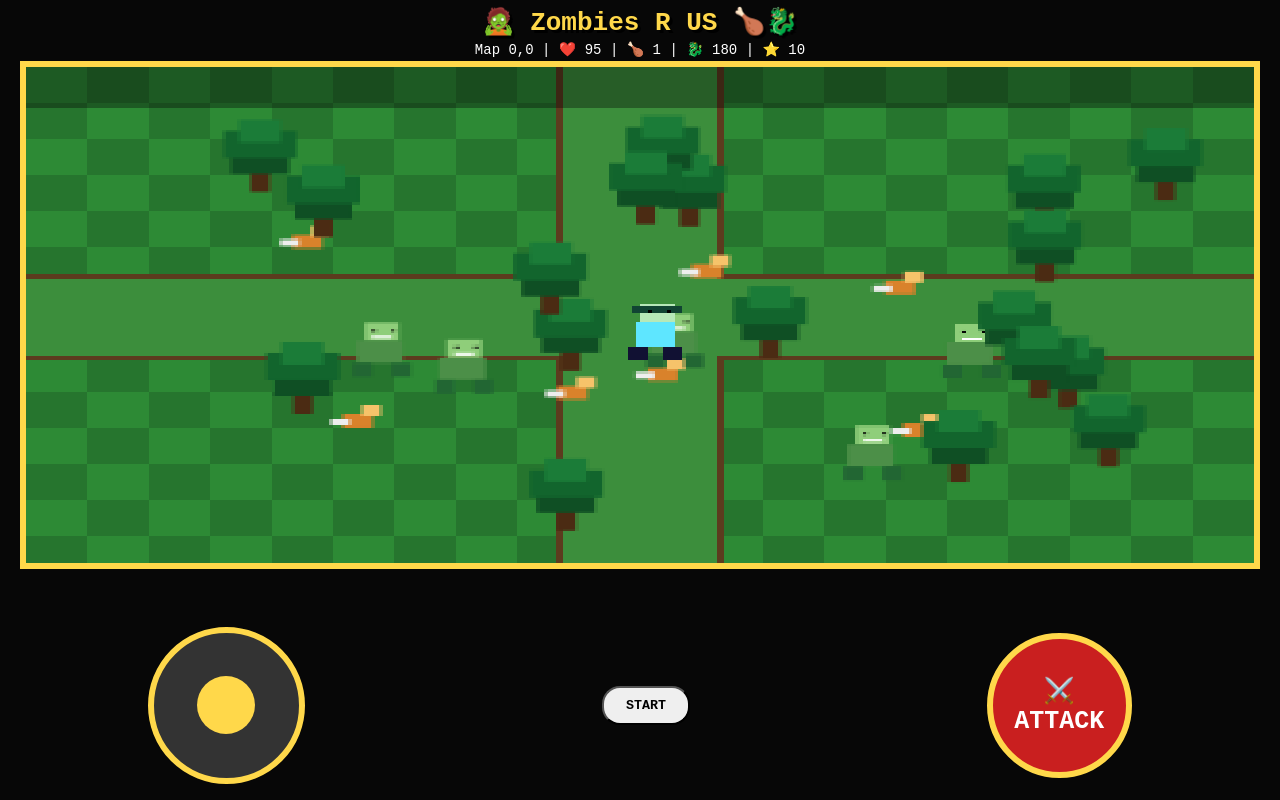
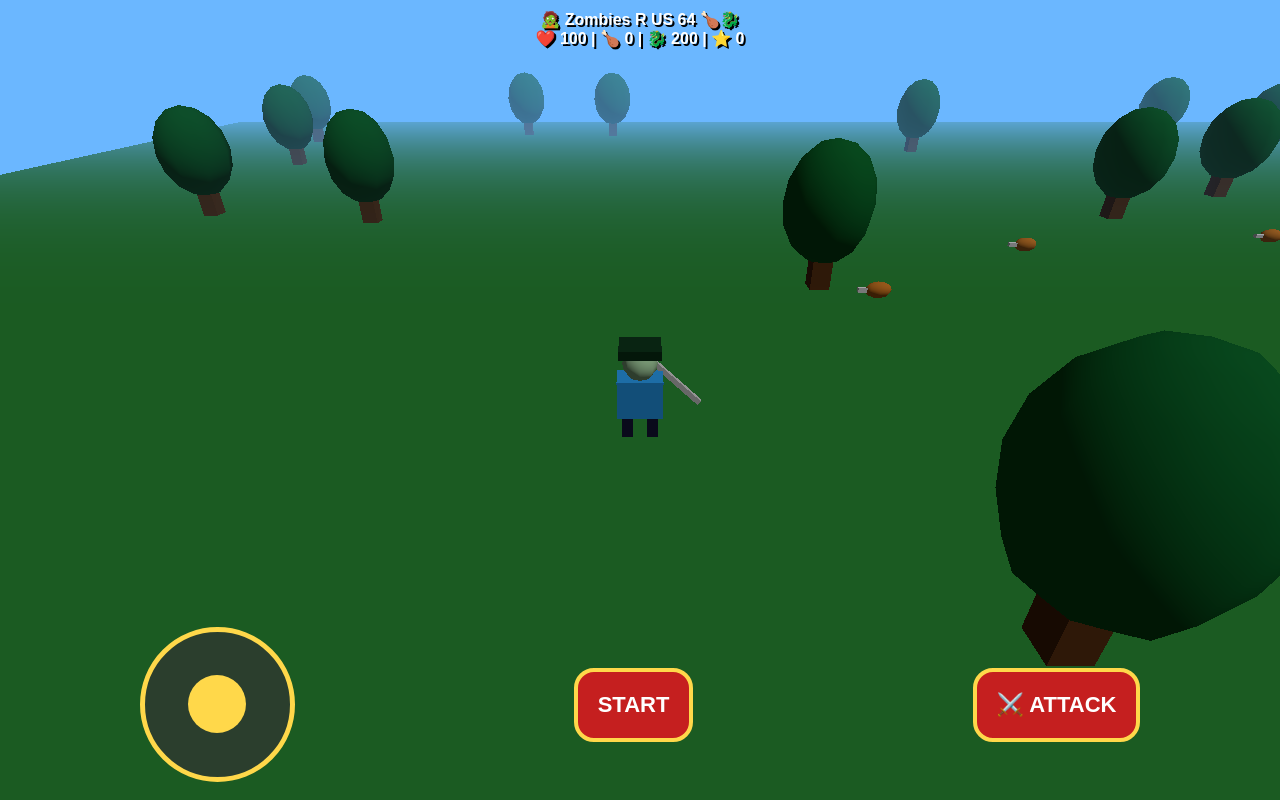
Before and after one commit to jhenderson1517-sudo/Zombies-r-us, a plain HTML site: page index.html in a window 1280 px wide. Drawn offline with nearby package versions, Linux system fonts and the light colour scheme; animation ran at ten frames a second.

Commit message:
Update title and styles for Zombies R US 3D

```diff
--- a/index.html
+++ b/index.html
@@ -2,136 +2,175 @@
 <html>
 <head>
 <meta name="viewport" content="width=device-width, initial-scale=1.0, user-scalable=no">
-<title>Zombies R US</title>
+<title>Zombies R US 3D</title>
 <style>
-body{margin:0;background:#070707;color:white;font-family:monospace;text-align:center;overflow:hidden;touch-action:none}
-h1{margin:6px 0 2px;color:#ffd84a;font-size:26px;text-shadow:3px 3px #000}
-#hud{font-size:14px;margin:3px;color:white}
-canvas{image-rendering:pixelated;background:#247c32;border:6px solid #ffd84a;width:96vw;height:62vh}
-#ui{position:fixed;bottom:16px;width:100%;display:flex;justify-content:space-around;align-items:center}
-#joy{width:145px;height:145px;border-radius:50%;background:#333;border:6px solid #ffd84a;position:relative;touch-action:none}
+body{margin:0;overflow:hidden;background:#000;font-family:Arial;color:white;touch-action:none}
+#hud{position:fixed;top:10px;left:0;width:100%;text-align:center;z-index:10;font-weight:bold;text-shadow:2px 2px #000}
+#ui{position:fixed;bottom:18px;width:100%;display:flex;justify-content:space-around;align-items:center;z-index:10}
+#joy{width:145px;height:145px;border-radius:50%;background:rgba(50,50,50,.7);border:5px solid #ffd84a;position:relative}
 #knob{width:58px;height:58px;border-radius:50%;background:#ffd84a;position:absolute;left:43px;top:43px}
-#attack{width:145px;height:145px;border-radius:50%;background:#c91f1f;color:white;border:6px solid #ffd84a;font-size:25px;font-family:monospace;font-weight:bold;touch-action:none}
-#start{padding:10px 22px;border-radius:18px;font-family:monospace;font-weight:bold}
+button{font-size:22px;font-weight:bold;border-radius:20px;border:4px solid #ffd84a;background:#c51f1f;color:white;padding:20px}
 </style>
 </head>
 <body>
 
-<h1>🧟 Zombies R US 🍗🐉</h1>
-<div id="hud">Loading...</div>
-<canvas id="game" width="320" height="220"></canvas>
+<div id="hud">🧟 Zombies R US 64 🍗🐉<br><span id="stats">Loading...</span></div>
 
 <div id="ui">
   <div id="joy"><div id="knob"></div></div>
-  <button id="start">START</button>
+  <button onclick="newGame()">START</button>
   <button id="attack">⚔️ ATTACK</button>
 </div>
 
+<script src="https://cdn.jsdelivr.net/npm/three@0.158.0/build/three.min.js"></script>
+
 <script>
-const canvas=document.getElementById("game");
-const ctx=canvas.getContext("2d");
-const hud=document.getElementById("hud");
+let scene,camera,renderer,player,dragon,sword;
+let zombies=[],chickens=[],trees=[],fireballs=[];
+let joyX=0,joyY=0,health=100,chicken=0,dragonHP=200,score=0,playing=false;
+const stats=document.getElementById("stats");
 const joy=document.getElementById("joy");
 const knob=document.getElementById("knob");
-const attackBtn=document.getElementById("attack");
 
-let player,dragon,chickens=[],zombies=[],fireballs=[],particles=[],trees=[];
-let joyX=0,joyY=0,playing=false,score=0;
-let sceneX=0,sceneY=0;
+init();
+newGame();
+animate();
+
+function init(){
+ scene=new THREE.Scene();
+ scene.background=new THREE.Color(0x6bb7ff);
+ scene.fog=new THREE.Fog(0x6bb7ff,20,85);
+
+ camera=new THREE.PerspectiveCamera(65,innerWidth/innerHeight,.1,1000);
+ renderer=new THREE.WebGLRenderer({antialias:false});
+ renderer.setSize(innerWidth,innerHeight);
+ renderer.setPixelRatio(1);
+ document.body.appendChild(renderer.domElement);
+
+ const sun=new THREE.DirectionalLight(0xffffff,1.2);
+ sun.position.set(10,20,8);
+ scene.add(sun);
+ scene.add(new THREE.AmbientLight(0x777777));
+
+ const ground=new THREE.Mesh(
+  new THREE.PlaneGeometry(120,120,16,16),
+  new THREE.MeshLambertMaterial({color:0x2f8f3a})
+ );
+ ground.rotation.x=-Math.PI/2;
+ scene.add(ground);
+
+ for(let i=0;i<35;i++) makeTree(Math.random()*100-50,Math.random()*100-50);
+}
+
+function box(w,h,d,color){
+ return new THREE.Mesh(
+  new THREE.BoxGeometry(w,h,d),
+  new THREE.MeshLambertMaterial({color})
+ );
+}
+
+function sphere(r,color){
+ return new THREE.Mesh(
+  new THREE.SphereGeometry(r,8,8),
+  new THREE.MeshLambertMaterial({color})
+ );
+}
+
+function groupPlayer(x,z){
+ const g=new THREE.Group();
+ const body=box(1,.9,.6,0x33aaff); body.position.y=1.15; g.add(body);
+ const head=sphere(.38,0xb7e5b2); head.position.y=1.9; g.add(head);
+ const hat=box(.9,.2,.75,0x143d22); hat.position.y=2.25; g.add(hat);
+ const l1=box(.25,.7,.25,0x222244); l1.position.set(-.28,.45,0); g.add(l1);
+ const l2=box(.25,.7,.25,0x222244); l2.position.set(.28,.45,0); g.add(l2);
+ sword=box(.12,1.5,.12,0xdedede); sword.position.set(.8,1.3,-.3); sword.rotation.z=.8; g.add(sword);
+ g.position.set(x,0,z);
+ scene.add(g);
+ return g;
+}
+
+function groupZombie(x,z){
+ const g=new THREE.Group();
+ const body=box(1,.9,.6,0x3f8f44); body.position.y=1.05; g.add(body);
+ const head=sphere(.35,0x8fd47a); head.position.y=1.75; g.add(head);
+ const arm1=box(.25,.75,.25,0x6fbf62); arm1.position.set(-.7,1.1,-.2); arm1.rotation.z=.7; g.add(arm1);
+ const arm2=box(.25,.75,.25,0x6fbf62); arm2.position.set(.7,1.1,-.2); arm2.rotation.z=-.7; g.add(arm2);
+ const leg1=box(.25,.65,.25,0x254422); leg1.position.set(-.25,.35,0); g.add(leg1);
+ const leg2=box(.25,.65,.25,0x254422); leg2.position.set(.25,.35,0); g.add(leg2);
+ g.position.set(x,0,z);
+ scene.add(g);
+ return g;
+}
+
+function makeDragon(x,z){
+ const g=new THREE.Group();
+ const body=box(3,1.5,2,0x991818); body.position.y=1.3; g.add(body);
+ const head=box(1.6,1.2,1.4,0xc02020); head.position.set(2.2,1.7,0); g.add(head);
+ const wing1=box(.2,1.8,2.5,0x6e1111); wing1.position.set(-.7,2,.9); wing1.rotation.z=.7; g.add(wing1);
+ const wing2=box(.2,1.8,2.5,0x6e1111); wing2.position.set(-.7,2,-.9); wing2.rotation.z=.7; g.add(wing2);
+ const horn1=box(.2,.7,.2,0xffd84a); horn1.position.set(2.4,2.55,.35); g.add(horn1);
+ const horn2=box(.2,.7,.2,0xffd84a); horn2.position.set(2.4,2.55,-.35); g.add(horn2);
+ g.position.set(x,0,z);
+ scene.add(g);
+ return g;
+}
+
+function makeChicken(x,z){
+ const g=new THREE.Group();
+ const meat=sphere(.35,0xd9822b); meat.scale.set(1.3,.8,.8); meat.position.y=.45; g.add(meat);
+ const bone=box(.5,.15,.15,0xffffff); bone.position.set(-.45,.45,0); g.add(bone);
+ g.position.set(x,0,z);
+ scene.add(g);
+ return g;
+}
+
+function makeTree(x,z){
+ const trunk=box(.7,2,.7,0x6b3f1d); trunk.position.set(x,1,z); scene.add(trunk);
+ const leaves=sphere(1.6,0x116b2f); leaves.scale.set(1,1.3,1); leaves.position.set(x,3,z); scene.add(leaves);
+ trees.push(trunk,leaves);
+}
 
 function newGame(){
-  sceneX=0; sceneY=0;
-  player={x:155,y:105,w:18,h:24,hp:100,chicken:0,cool:0,swing:0,faceX:1,faceY:0};
-  dragon={x:238,y:82,w:48,h:48,hp:180,max:180,cool:0};
-  score=0; playing=true;
-  loadScene();
-}
+ zombies.forEach(o=>scene.remove(o));
+ chickens.forEach(o=>scene.remove(o));
+ fireballs.forEach(o=>scene.remove(o));
+ if(player)scene.remove(player);
+ if(dragon)scene.remove(dragon);
 
-function loadScene(){
-  chickens=[];zombies=[];fireballs=[];particles=[];trees=[];
+ zombies=[]; chickens=[]; fireballs=[];
+ health=100; chicken=0; dragonHP=200; score=0; playing=true;
 
-  for(let i=0;i<18;i++){
-    trees.push({x:10+Math.random()*290,y:25+Math.random()*165,w:18,h:26});
-  }
+ player=groupPlayer(-18,0);
+ dragon=makeDragon(25,0);
 
-  for(let i=0;i<8;i++){
-    chickens.push({x:30+Math.random()*240,y:35+Math.random()*140,w:14,h:12});
-  }
-
-  let zombieCount=5+Math.abs(sceneX)+Math.abs(sceneY);
-  for(let i=0;i<zombieCount;i++){
-    zombies.push({x:40+Math.random()*230,y:35+Math.random()*145,w:18,h:24,s:.35+Math.random()*.22,cool:0});
-  }
-
-  if(sceneX===2 && sceneY===1){
-    dragon.x=238;dragon.y=82;
-  }
-}
-
-function addChicken(){
-  chickens.push({x:30+Math.random()*240,y:35+Math.random()*140,w:14,h:12});
-}
-
-function hit(a,b){
- return a.x<b.x+b.w&&a.x+a.w>b.x&&a.y<b.y+b.h&&a.y+a.h>b.y;
-}
-
-function blocked(nx,ny){
-  let temp={x:nx,y:ny,w:player.w,h:player.h};
-  for(let t of trees){
-    if(hit(temp,{x:t.x+2,y:t.y+10,w:t.w-4,h:t.h-10})) return true;
-  }
-  return false;
-}
-
-function boom(x,y,color){
- for(let i=0;i<12;i++){
-   particles.push({x,y,vx:-1.3+Math.random()*2.6,vy:-1.3+Math.random()*2.6,life:25,c:color});
- }
+ for(let i=0;i<12;i++) chickens.push(makeChicken(Math.random()*35-15,Math.random()*35-17));
+ for(let i=0;i<8;i++) zombies.push(groupZombie(Math.random()*35-5,Math.random()*35-17));
 }
 
 function attack(){
- if(!playing||player.cool>0)return;
-
- player.cool=16;
- player.swing=10;
-
- let swordX=player.x+9+player.faceX*24;
- let swordY=player.y+12+player.faceY*24;
+ if(!playing)return;
+ sword.rotation.z=-1.2;
+ setTimeout(()=>sword.rotation.z=.8,120);
 
  zombies=zombies.filter(z=>{
-   let d=Math.hypot(swordX-(z.x+9),swordY-(z.y+12));
-   if(d<28){
-     score+=20;
-     boom(z.x,z.y,"#b6ff7a");
-     return false;
+  if(player.position.distanceTo(z.position)<3){
+   scene.remove(z); score+=25; return false;
   }
   return true;
  });
 
- if(sceneX===2 && sceneY===1){
-   let d=Math.hypot(swordX-(dragon.x+24),swordY-(dragon.y+24));
-   if(d<60){
-     dragon.hp-=16;
-     score+=35;
-     boom(dragon.x+24,dragon.y+24,"#ffd84a");
-     if(dragon.hp<=0){
-       playing=false;
-       hud.innerHTML="🏆 VICTORY! Dragon defeated!";
+ if(player.position.distanceTo(dragon.position)<5){
+  dragonHP-=20; score+=50;
+  dragon.scale.setScalar(1+Math.max(0,dragonHP)/400);
+  if(dragonHP<=0){playing=false;stats.innerText="🏆 Dragon defeated!";}
  }
 }
- }
-}
+document.getElementById("attack").addEventListener("touchstart",e=>{e.preventDefault();attack()},{passive:false});
+document.getElementById("attack").addEventListener("click",attack);
 
-document.getElementById("start").onclick=newGame;
-
-attackBtn.addEventListener("touchstart",e=>{e.preventDefault();attack();},{passive:false});
-attackBtn.addEventListener("mousedown",e=>{e.preventDefault();attack();});
-
-function moveJoy(e){
+function joystick(e){
  e.preventDefault();
- const t=e.touches?e.touches[0]:e;
- const r=joy.getBoundingClientRect();
+ const t=e.touches[0],r=joy.getBoundingClientRect();
  const cx=r.left+r.width/2,cy=r.top+r.height/2;
  let dx=t.clientX-cx,dy=t.clientY-cy;
  let dist=Math.min(48,Math.hypot(dx,dy));
@@ -141,224 +180,75 @@ function moveJoy(e){
  knob.style.left=(43+joyX*43)+"px";
  knob.style.top=(43+joyY*43)+"px";
 }
-
-function stopJoy(){
- joyX=0;joyY=0;
- knob.style.left="43px";
- knob.style.top="43px";
-}
-
-joy.addEventListener("touchstart",moveJoy,{passive:false});
-joy.addEventListener("touchmove",moveJoy,{passive:false});
-joy.addEventListener("touchend",stopJoy,{passive:false});
-
-function changeScene(dx,dy){
-  sceneX+=dx; sceneY+=dy;
-
-  if(dx===1) player.x=8;
-  if(dx===-1) player.x=292;
-  if(dy===1) player.y=24;
-  if(dy===-1) player.y=190;
-
-  loadScene();
-}
+joy.addEventListener("touchstart",joystick,{passive:false});
+joy.addEventListener("touchmove",joystick,{passive:false});
+joy.addEventListener("touchend",()=>{joyX=0;joyY=0;knob.style.left="43px";knob.style.top="43px"},{passive:false});
 
 function update(){
  if(!playing)return;
 
- if(player.cool>0)player.cool--;
- if(player.swing>0)player.swing--;
- if(dragon.cool>0)dragon.cool--;
+ player.position.x+=joyX*.22;
+ player.position.z+=joyY*.22;
 
- let nx=player.x+joyX*1.9;
- let ny=player.y+joyY*1.9;
-
- if(Math.abs(joyX)>.1||Math.abs(joyY)>.1){
-   player.faceX=joyX;
-   player.faceY=joyY;
+ if(Math.abs(joyX)+Math.abs(joyY)>.1){
+  player.rotation.y=Math.atan2(joyX,joyY);
  }
 
- if(!blocked(nx,player.y)) player.x=nx;
- if(!blocked(player.x,ny)) player.y=ny;
-
- if(player.x<0) changeScene(-1,0);
- if(player.x>304) changeScene(1,0);
- if(player.y<20) changeScene(0,-1);
- if(player.y>202) changeScene(0,1);
-
  chickens=chickens.filter(c=>{
-   if(hit(player,c)){
-     player.chicken++;
-     score+=10;
-     boom(c.x,c.y,"#fff06a");
-     if(chickens.length<5)addChicken();
-     return false;
+  if(player.position.distanceTo(c.position)<1.5){
+   scene.remove(c); chicken++; score+=10; return false;
   }
   return true;
  });
 
  zombies.forEach(z=>{
-   let a=Math.atan2(player.y-z.y,player.x-z.x);
-   z.x+=Math.cos(a)*z.s;
-   z.y+=Math.sin(a)*z.s;
-   if(z.cool>0)z.cool--;
-   if(hit(player,z)&&z.cool<=0){
-     player.hp-=5;
-     z.cool=40;
-     boom(player.x,player.y,"#ff3333");
-   }
+  const dir=new THREE.Vector3().subVectors(player.position,z.position).normalize();
+  z.position.add(dir.multiplyScalar(.045));
+  z.lookAt(player.position);
+  if(player.position.distanceTo(z.position)<1.3) health-=.12;
  });
 
- if(sceneX===2 && sceneY===1 && dragon.hp>0){
-   if(dragon.cool<=0){
-     let a=Math.atan2(player.y-dragon.y,player.x-dragon.x);
-     fireballs.push({x:dragon.x+22,y:dragon.y+22,w:9,h:9,vx:Math.cos(a)*1.5,vy:Math.sin(a)*1.5,life:95});
-     dragon.cool=65;
-   }
+ if(Math.random()<.018){
+  const f=sphere(.25,0xff6600);
+  f.position.copy(dragon.position);
+  f.position.y=1.5;
+  const dir=new THREE.Vector3().subVectors(player.position,dragon.position).normalize();
+  f.userData={vx:dir.x*.25,vz:dir.z*.25,life:120};
+  scene.add(f); fireballs.push(f);
  }
 
  fireballs=fireballs.filter(f=>{
-   f.x+=f.vx;f.y+=f.vy;f.life--;
-   if(hit(player,f)){
-     player.hp-=10;
-     boom(f.x,f.y,"#ff7a00");
-     return false;
+  f.position.x+=f.userData.vx;
+  f.position.z+=f.userData.vz;
+  f.userData.life--;
+  if(player.position.distanceTo(f.position)<1){
+   health-=8; scene.remove(f); return false;
   }
-   return f.life>0;
+  if(f.userData.life<=0){scene.remove(f); return false;}
+  return true;
  });
 
- particles=particles.filter(p=>{
-   p.x+=p.vx;p.y+=p.vy;p.life--;
-   return p.life>0;
- });
+ if(health<=0){playing=false;stats.innerText="💀 Game Over";}
 
- if(player.hp<=0){
-   player.hp=0;
-   playing=false;
-   hud.innerHTML="💀 GAME OVER — Tap START";
- }else{
-   hud.innerHTML=`Map ${sceneX},${sceneY} | ❤️ ${Math.floor(player.hp)} | 🍗 ${player.chicken} | 🐉 ${Math.max(0,dragon.hp)} | ⭐ ${score}`;
- }
+ stats.innerText=`❤️ ${Math.floor(health)} | 🍗 ${chicken} | 🐉 ${Math.max(0,dragonHP)} | ⭐ ${score}`;
+
+ camera.position.x=player.position.x;
+ camera.position.z=player.position.z+12;
+ camera.position.y=8;
+ camera.lookAt(player.position.x,1,player.position.z);
 }
 
-function grass(){
- for(let y=0;y<220;y+=16){
-   for(let x=0;x<320;x+=16){
-     ctx.fillStyle=((x+y+sceneX*8+sceneY*5)/16)%2===0?"#2d8a35":"#26752e";
-     ctx.fillRect(x,y,16,16);
-   }
+function animate(){
+ requestAnimationFrame(animate);
+ update();
+ renderer.render(scene,camera);
 }
 
- ctx.fillStyle="#5c3b1e";
- ctx.fillRect(138,0,44,220);
- ctx.fillRect(0,92,320,38);
- ctx.fillStyle="#3c8e3c";
- ctx.fillRect(140,0,40,220);
- ctx.fillRect(0,94,320,34);
-}
-
-function treeSprite(x,y){
- ctx.fillStyle="#4b2b13";
- ctx.fillRect(x+7,y+15,5,12);
- ctx.fillStyle="#0f4f24";
- ctx.fillRect(x+2,y+7,15,12);
- ctx.fillStyle="#12652d";
- ctx.fillRect(x,y,19,12);
- ctx.fillStyle="#1b7c38";
- ctx.fillRect(x+4,y-5,11,10);
-}
-
-function playerSprite(x,y){
- ctx.fillStyle="#5ee6ff";ctx.fillRect(x+4,y+8,10,11);
- ctx.fillStyle="#b6e8b8";ctx.fillRect(x+5,y,9,8);
- ctx.fillStyle="#143";ctx.fillRect(x+3,y+1,13,3);
- ctx.fillStyle="#113";ctx.fillRect(x+2,y+19,5,6);ctx.fillRect(x+11,y+19,5,6);
- ctx.fillStyle="#000";ctx.fillRect(x+7,y+3,1,1);ctx.fillRect(x+12,y+3,1,1);
-}
-
-function zombieSprite(x,y){
- ctx.fillStyle="#8fce7a";ctx.fillRect(x+5,y,9,8);
- ctx.fillStyle="#4c8f48";ctx.fillRect(x+3,y+8,12,10);
- ctx.fillStyle="#263";ctx.fillRect(x+2,y+18,5,6);ctx.fillRect(x+12,y+18,5,6);
- ctx.fillStyle="#000";ctx.fillRect(x+7,y+3,1,1);ctx.fillRect(x+12,y+3,1,1);
- ctx.fillStyle="#fff";ctx.fillRect(x+7,y+6,5,1);
-}
-
-function chickenSprite(x,y){
- ctx.fillStyle="#d9822b";ctx.fillRect(x+3,y+4,8,6);
- ctx.fillStyle="#f6c36a";ctx.fillRect(x+8,y,5,5);
- ctx.fillStyle="#eee";ctx.fillRect(x,y+6,5,3);
-}
-
-function dragonSprite(x,y){
- ctx.fillStyle="#841818";ctx.fillRect(x,y+16,36,20);
- ctx.fillStyle="#b82020";ctx.fillRect(x+24,y+4,19,18);
- ctx.fillStyle="#f7d14a";ctx.fillRect(x+39,y+8,6,4);
- ctx.fillStyle="#5b0b0b";ctx.fillRect(x+5,y+34,7,10);ctx.fillRect(x+25,y+34,7,10);
- ctx.fillStyle="#6e1111";ctx.fillRect(x-10,y+19,12,7);
- ctx.fillStyle="#ffcc33";ctx.fillRect(x+28,y,4,5);
-}
-
-function swordSprite(){
- if(player.swing<=0)return;
- ctx.strokeStyle="#e8e8e8";
- ctx.lineWidth=3;
- ctx.beginPath();
- ctx.moveTo(player.x+9,player.y+12);
- ctx.lineTo(player.x+9+player.faceX*28,player.y+12+player.faceY*28);
- ctx.stroke();
- ctx.fillStyle="#ffd84a";
- ctx.fillRect(player.x+7+player.faceX*13,player.y+10+player.faceY*13,5,5);
-}
-
-function draw(){
- grass();
-
- chickens.forEach(c=>chickenSprite(c.x,c.y));
- fireballs.forEach(f=>{
-   ctx.fillStyle="#ff6a00";ctx.fillRect(f.x,f.y,9,9);
-   ctx.fillStyle="#ffd84a";ctx.fillRect(f.x+2,f.y+2,4,4);
+addEventListener("resize",()=>{
+ camera.aspect=innerWidth/innerHeight;
+ camera.updateProjectionMatrix();
+ renderer.setSize(innerWidth,innerHeight);
 });
-
- zombies.forEach(z=>zombieSprite(z.x,z.y));
-
- if(sceneX===2 && sceneY===1 && dragon.hp>0) dragonSprite(dragon.x,dragon.y);
-
- playerSprite(player.x,player.y);
- swordSprite();
-
- trees.forEach(t=>treeSprite(t.x,t.y));
-
- particles.forEach(p=>{ctx.fillStyle=p.c;ctx.fillRect(p.x,p.y,3,3)});
-
- ctx.fillStyle="rgba(0,0,0,.35)";
- ctx.fillRect(0,0,320,18);
-
- if(sceneX===2 && sceneY===1){
-   ctx.fillStyle="#4d0b0b";ctx.fillRect(200,5,100,7);
-   ctx.fillStyle="#e53939";ctx.fillRect(200,5,100*(dragon.hp/dragon.max),7);
-   ctx.strokeStyle="#fff";ctx.strokeRect(200,5,100,7);
- }
-
- if(!playing){
-   ctx.fillStyle="rgba(0,0,0,.68)";
-   ctx.fillRect(35,58,250,104);
-   ctx.strokeStyle="#ffd84a";ctx.strokeRect(35,58,250,104);
-   ctx.fillStyle="#ffd84a";ctx.font="18px monospace";ctx.fillText("ZOMBIES R US",86,93);
-   ctx.fillStyle="#fff";ctx.font="12px monospace";
-   ctx.fillText("Explore screen to screen",76,120);
-   ctx.fillText("Dragon is at Map 2,1",88,138);
- }
-}
-
-function loop(){
- update();
- draw();
- requestAnimationFrame(loop);
-}
-
-newGame();
-loop();
 </script>
 </body>
 </html>
```
Lines whose indentation alone changed are shown as unchanged.
